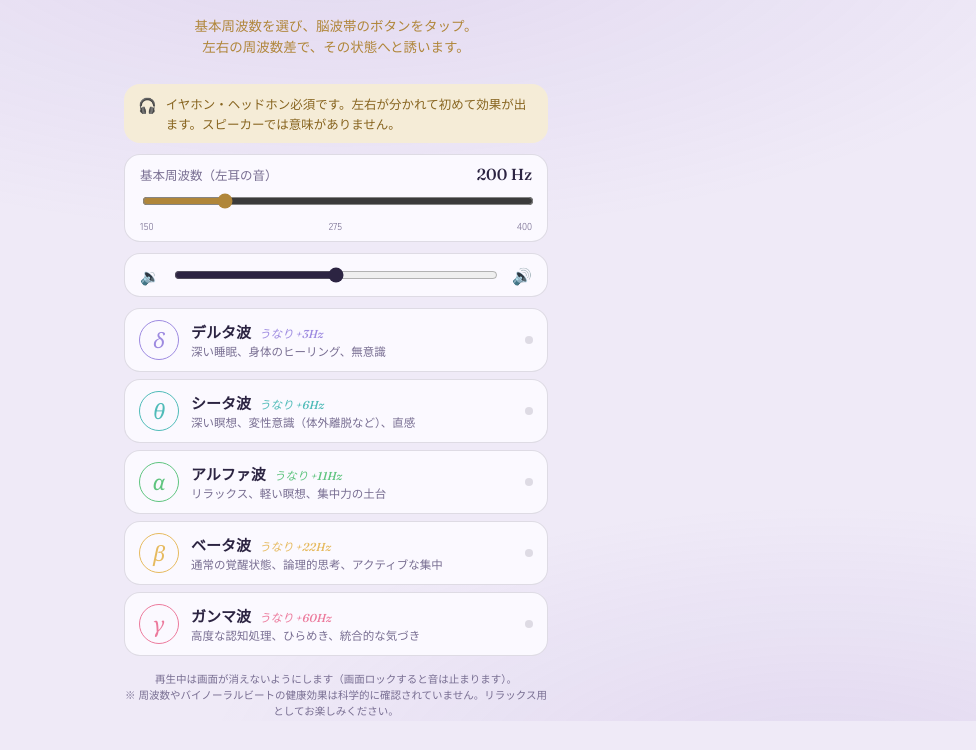
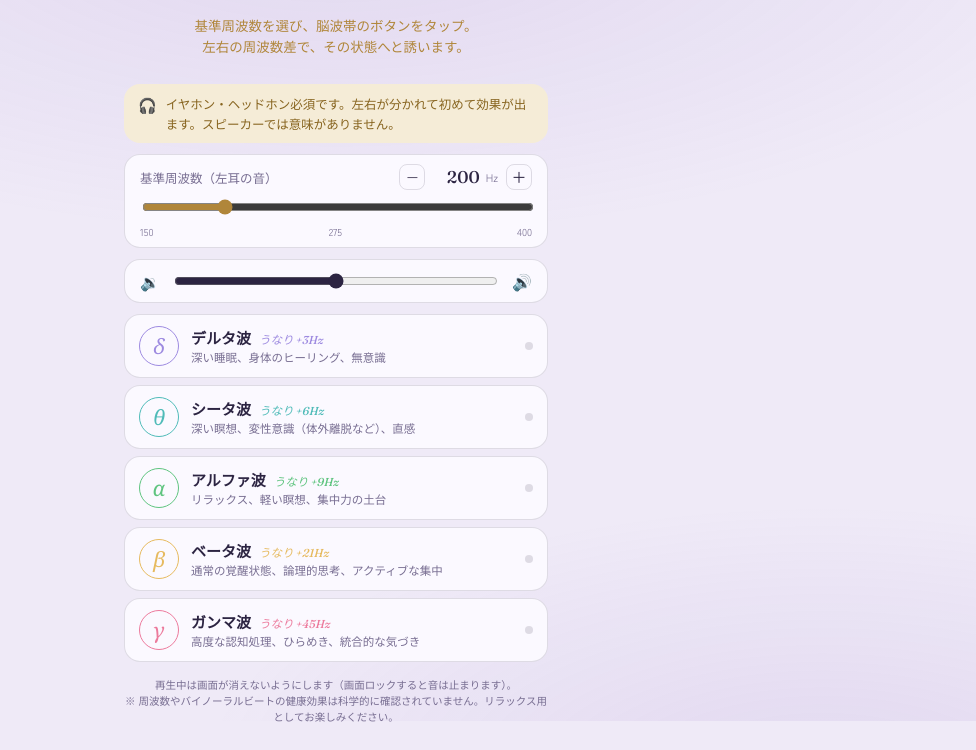
Before and after one commit to mitsuru2535-design/binaural01, a plain HTML site: page index.html in a window 1280 px wide. Shown: the part 79-829 px from the top of the page, without its empty margins (304-1280 px from the left). Drawn offline with Linux system fonts and the light colour scheme.

Commit message:
Add files via upload

```diff
--- a/index.html
+++ b/index.html
@@ -5,7 +5,7 @@
 <meta name="viewport" content="width=device-width, initial-scale=1, viewport-fit=cover">
 <meta name="theme-color" content="#efeaf7" media="(prefers-color-scheme: light)">
 <meta name="theme-color" content="#171225" media="(prefers-color-scheme: dark)">
-<meta name="description" content="基本周波数を選び、脳波帯ボタンをタップ。左右の周波数差によるバイノーラルビート。">
+<meta name="description" content="基準周波数を選び、脳波帯ボタンをタップ。左右の周波数差によるバイノーラルビート。">
 <meta name="apple-mobile-web-app-capable" content="yes">
 <meta name="apple-mobile-web-app-title" content="バイノーラル">
 <meta name="mobile-web-app-capable" content="yes">
@@ -111,10 +111,25 @@
     display:flex;justify-content:space-between;align-items:baseline;
     font-size:12.5px;color:var(--muted);
   }
-  .ctrl-val{
-    font-family:"Fraunces",Georgia,serif;font-size:16px;font-weight:500;
-    color:var(--ink);font-variant-numeric:tabular-nums;
+  .stepper{display:flex;align-items:center;gap:5px}
+  .step{
+    appearance:none;flex:none;width:26px;height:26px;border-radius:8px;
+    border:1px solid var(--line);background:transparent;color:var(--ink);
+    font-family:inherit;font-size:15px;line-height:1;cursor:pointer;
+    display:flex;align-items:center;justify-content:center;
+    touch-action:manipulation;transition:transform .06s, background .15s;
   }
+  .step:active{transform:scale(.92)}
+  .step:hover{background:var(--line)}
+  #baseNum{
+    width:2.9em;border:none;background:transparent;color:var(--ink);
+    font-family:"Fraunces",Georgia,serif;font-size:17px;font-weight:500;
+    text-align:right;font-variant-numeric:tabular-nums;
+    -moz-appearance:textfield;padding:2px 0;
+  }
+  #baseNum::-webkit-outer-spin-button,#baseNum::-webkit-inner-spin-button{-webkit-appearance:none;margin:0}
+  #baseNum:focus{outline:none;box-shadow:0 2px 0 var(--sub)}
+  .stepper .su{font-size:11px;color:var(--muted);margin:0 3px 0 1px}
   .ctrl input[type="range"]{
     width:100%;height:24px;background:transparent;cursor:pointer;
   }
@@ -217,7 +232,7 @@
 <div class="wrap">
   <header>
     <h1>バイノーラルビート</h1>
-    <p class="sub">基本周波数を選び、脳波帯のボタンをタップ。<br>左右の周波数差で、その状態へと誘います。</p>
+    <p class="sub">基準周波数を選び、脳波帯のボタンをタップ。<br>左右の周波数差で、その状態へと誘います。</p>
   </header>
 
   <div class="warn">
@@ -227,10 +242,15 @@
 
   <div class="ctrl">
     <div class="ctrl-head">
-      <span>基本周波数（左耳の音）</span>
-      <span class="ctrl-val" id="baseVal">200 Hz</span>
+      <span>基準周波数（左耳の音）</span>
+      <span class="stepper">
+        <button type="button" class="step" id="baseMinus" aria-label="1Hz下げる">−</button>
+        <input type="number" id="baseNum" min="150" max="400" step="1" value="200" inputmode="numeric" autocomplete="off" aria-label="基準周波数（ヘルツ）">
+        <span class="su">Hz</span>
+        <button type="button" class="step" id="basePlus" aria-label="1Hz上げる">＋</button>
+      </span>
     </div>
-    <input type="range" id="base" min="150" max="400" step="1" value="200" autocomplete="off" aria-label="基本周波数（150から400ヘルツ）">
+    <input type="range" id="base" min="150" max="400" step="1" value="200" autocomplete="off" aria-label="基準周波数（150から400ヘルツ）">
     <div class="ctrl-scale"><span>150</span><span>275</span><span>400</span></div>
   </div>
 
@@ -263,9 +283,9 @@
   var BANDS = [
     {key:"delta", g:"δ", name:"デルタ波", off:3,  desc:"深い睡眠、身体のヒーリング、無意識",              hue:"#9d8ae0"},
     {key:"theta", g:"θ", name:"シータ波", off:6,  desc:"深い瞑想、変性意識（体外離脱など）、直感", hue:"#4fbbb8"},
-    {key:"alpha", g:"α", name:"アルファ波", off:11, desc:"リラックス、軽い瞑想、集中力の土台",             hue:"#5fc47f"},
-    {key:"beta",  g:"β", name:"ベータ波", off:22, desc:"通常の覚醒状態、論理的思考、アクティブな集中",     hue:"#e6ba5f"},
-    {key:"gamma", g:"γ", name:"ガンマ波", off:60, desc:"高度な認知処理、ひらめき、統合的な気づき",         hue:"#ec7a9c"}
+    {key:"alpha", g:"α", name:"アルファ波", off:9,  desc:"リラックス、軽い瞑想、集中力の土台",             hue:"#5fc47f"},
+    {key:"beta",  g:"β", name:"ベータ波", off:21, desc:"通常の覚醒状態、論理的思考、アクティブな集中",     hue:"#e6ba5f"},
+    {key:"gamma", g:"γ", name:"ガンマ波", off:45, desc:"高度な認知処理、ひらめき、統合的な気づき",         hue:"#ec7a9c"}
   ];
 
   var AC = window.AudioContext || window.webkitAudioContext;
@@ -282,15 +302,17 @@
 
   var bandsEl   = document.getElementById("bands");
   var baseEl    = document.getElementById("base");
-  var baseValEl = document.getElementById("baseVal");
+  var baseNumEl = document.getElementById("baseNum");
+  var baseMinus = document.getElementById("baseMinus");
+  var basePlus  = document.getElementById("basePlus");
   var volEl     = document.getElementById("vol");
   var stopBtn   = document.getElementById("stopBtn");
   var nowEl     = document.getElementById("nowPlaying");
   var srEl      = document.getElementById("sr");
 
-  baseEl.value = String(baseFreq);
-  volEl.value  = String(vol);
-  baseValEl.textContent = baseFreq + " Hz";
+  baseEl.value    = String(baseFreq);
+  baseNumEl.value = String(baseFreq);
+  volEl.value     = String(vol);
 
   /* ---- audio ---- */
   function ensureCtx(){
@@ -446,14 +468,42 @@
     updateNowPlaying();
   }
 
-  baseEl.addEventListener("input", function(){
-    baseFreq = parseInt(baseEl.value, 10);
-    baseValEl.textContent = baseFreq + " Hz";
-    try{ localStorage.setItem(BASEKEY, String(baseFreq)); }catch(e){}
+  // 基準周波数：スライダー／数値入力／−＋ボタンを同期。src を除いた要素だけ更新して入力の邪魔をしない
+  function setBase(v, src){
+    var n = Math.round(v);
+    if(isNaN(n)) return;
+    n = Math.max(150, Math.min(400, n));
+    baseFreq = n;
+    if(src !== "slider") baseEl.value = String(n);
+    if(src !== "num") baseNumEl.value = String(n);
+    try{ localStorage.setItem(BASEKEY, String(n)); }catch(e){}
     updateNowPlaying();
     clearTimeout(baseEl._t);
     baseEl._t = setTimeout(retune, 120);
+  }
+  baseEl.addEventListener("input", function(){ setBase(parseInt(baseEl.value, 10), "slider"); });
+  baseNumEl.addEventListener("input", function(){
+    var raw = parseInt(baseNumEl.value, 10);
+    if(!isNaN(raw) && raw >= 150 && raw <= 400) setBase(raw, "num");
   });
+  baseNumEl.addEventListener("blur", function(){
+    var v = parseInt(baseNumEl.value, 10);
+    if(!isNaN(v)) setBase(v); else baseNumEl.value = String(baseFreq);
+  });
+  baseNumEl.addEventListener("keydown", function(e){ if(e.key === "Enter") baseNumEl.blur(); });
+
+  // −／＋ ボタン：タップで1Hz、長押しで連続
+  function nudge(delta){ setBase(baseFreq + delta); }
+  function holdRepeat(btn, fn){
+    var to, iv;
+    function start(e){ e.preventDefault(); fn(); to = setTimeout(function(){ iv = setInterval(fn, 70); }, 420); }
+    function stop(){ clearTimeout(to); clearInterval(iv); }
+    btn.addEventListener("pointerdown", start);
+    ["pointerup","pointerleave","pointercancel"].forEach(function(ev){ btn.addEventListener(ev, stop); });
+  }
+  holdRepeat(baseMinus, function(){ nudge(-1); });
+  holdRepeat(basePlus,  function(){ nudge(1); });
+
   volEl.addEventListener("input", function(){ setVol(parseFloat(volEl.value)); });
   stopBtn.addEventListener("click", function(){ stopAll(); setActive(null); });
 
```
